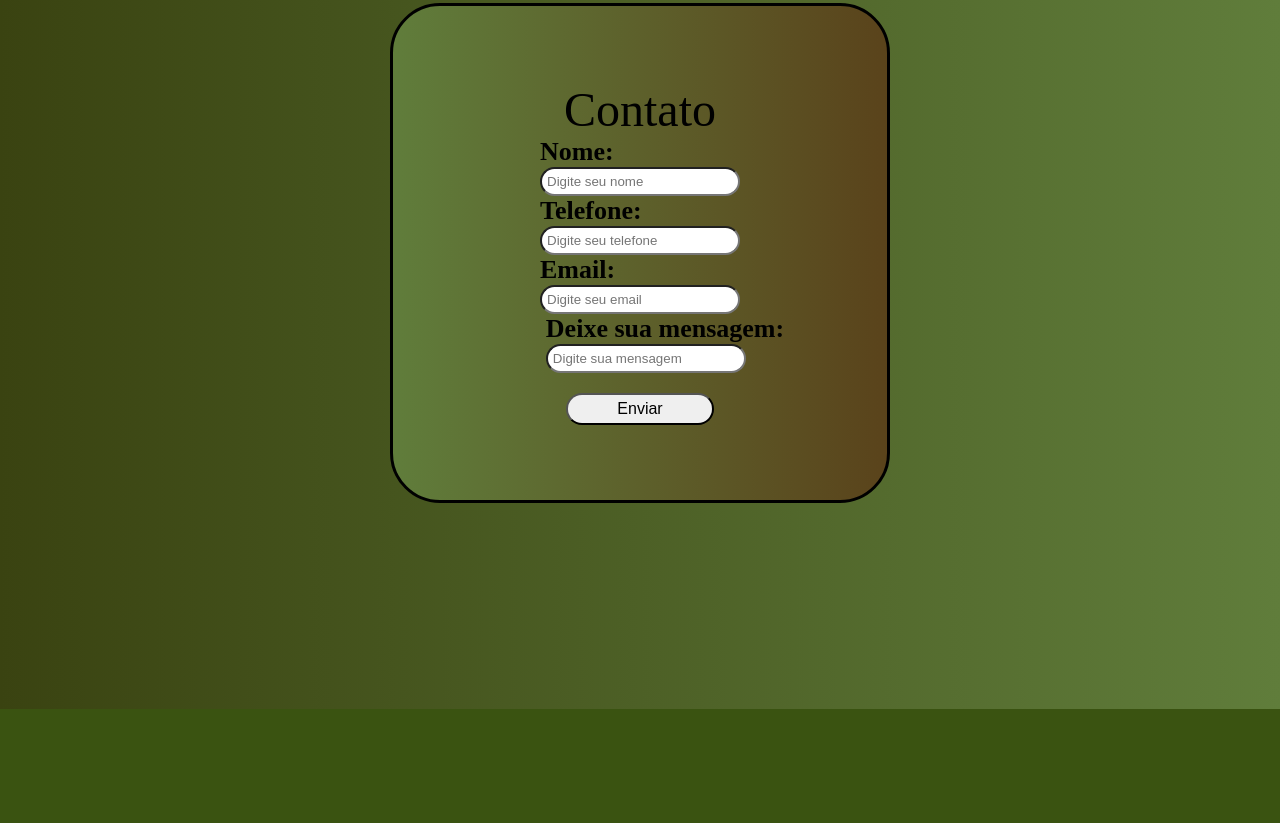
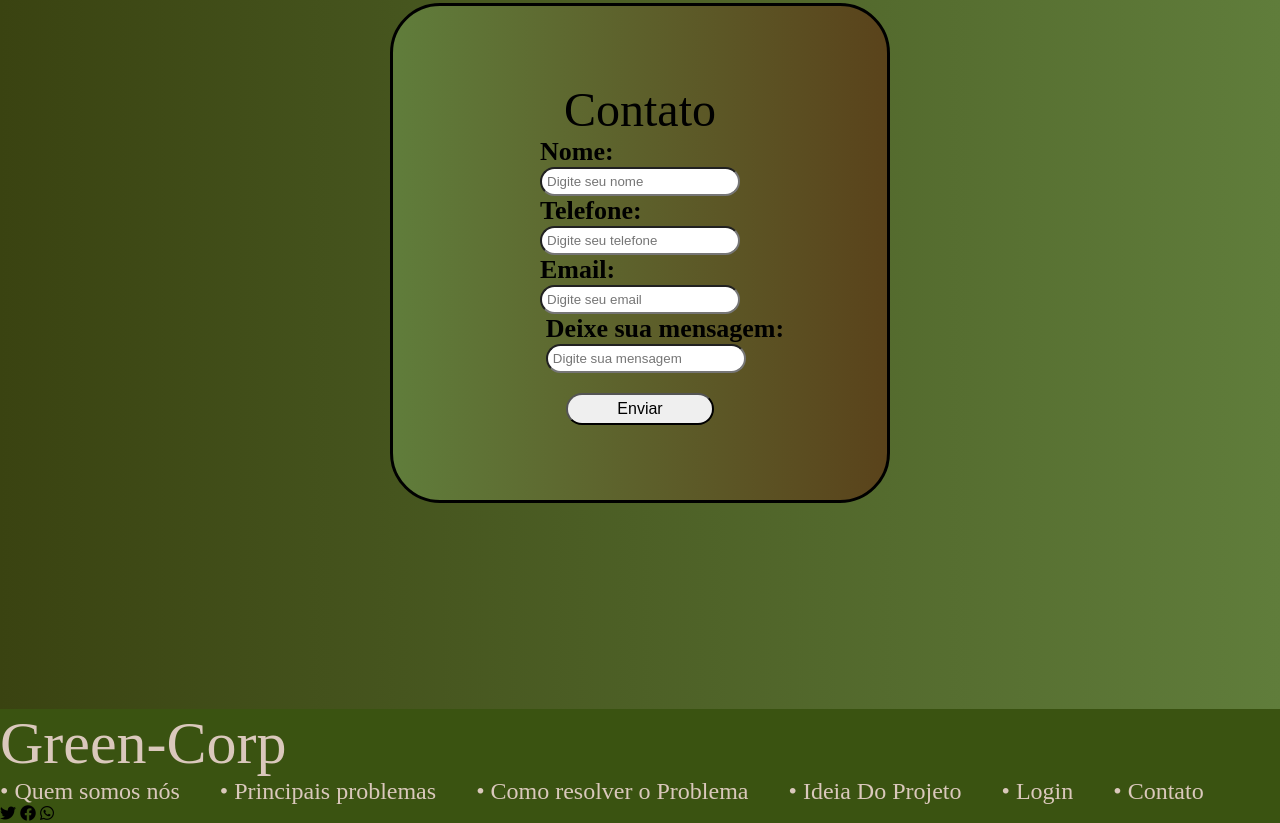
Before and after one commit to luccets/gs-front-end, a plain HTML site: page index.html in a window 1280 px wide. Shown: the part 4859-5682 px from the top of the page. Before the commit the page ends 5568 px from the top, so only its background shows below. Drawn offline with Linux system fonts and the light colour scheme.

Commit message:
gs-front-end

```diff
--- a/css/base.css
+++ b/css/base.css
@@ -173,6 +173,15 @@ url(../images/img\ problema.png);
 }
 /* fim do container 6  */
 
+/* começo do rodape  */
+.container{
+    width: 100%;
+    height: 14vh;
+    background-color: #3a5311;
+    padding: 0 20px;
+}
+/* fim do rodape  */
+
 /* estrutura do html  */
 html{
     scroll-behavior: smooth;
--- a/css/headers.css
+++ b/css/headers.css
@@ -30,3 +30,17 @@ h2{
 a:hover{
     color: #607d3b !important;
 }
+
+/* rodapé  */
+
+.rodape-menu ul{
+    display: flex;
+    gap: 40px;
+}
+
+.rodape-menu a{
+    color: #dac8bc;
+    display: flex;
+    align-items: center;
+    justify-content: center;
+}
--- a/index.html
+++ b/index.html
@@ -17,6 +17,9 @@
     <link rel="stylesheet" href="./css/btn.css">
     <link rel="stylesheet" href="./css/hero.css">
     <link rel="stylesheet" href="./css/card.css">
+
+    <!-- link de ícone  -->
+    <link rel="stylesheet" href="https://cdnjs.cloudflare.com/ajax/libs/font-awesome/6.4.0/css/all.min.css" integrity="sha512-iecdLmaskl7CVkqkXNQ/ZH/XLlvWZOJyj7Yy7tcenmpD1ypASozpmT/E0iPtmFIB46ZmdtAc9eNBvH0H/ZpiBw==" crossorigin="anonymous" referrerpolicy="no-referrer" />
 
 </head>
 <body>
@@ -211,5 +214,31 @@
 </div>
 <!-- fim do container 6  -->
 
+
+<!-- começo do header  -->
+<div class="container7">
+     <header class="rodape">
+
+        <h1>Green-Corp</h1>
+
+        <nav class="rodape-menu">
+            <ul>
+                <a href="#quem" >• Quem somos nós</a>
+                <a href="#problema" >• Principais problemas</a>
+                <a href="#solucao" >• Como resolver o Problema</a>
+                <a href="#ideia" >• Ideia Do Projeto</a>
+                <a href="#login" >• Login</a>
+                <a href="#ctt" >• Contato</a>
+            </ul>
+        </nav>
+
+        <i class="fa-brands fa-twitter"></i>
+        <i class="fa-brands fa-facebook"></i>
+        <i class="fa-brands fa-whatsapp"></i>
+
+    </header>
+</div>
+<!-- fim do header  -->
+
 </body>
 </html>
```
